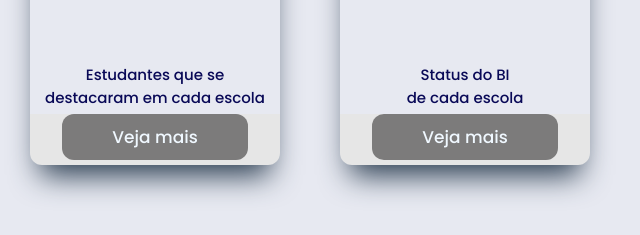
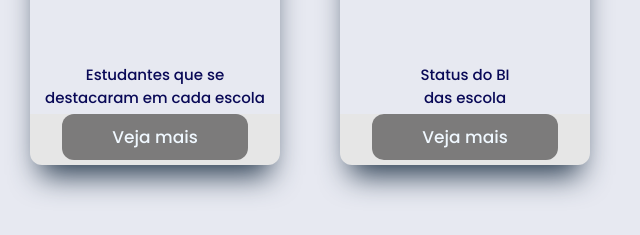
Before and after one commit to aguinaldool/estrelasprogramacao, a plain HTML site: page index.html in a window 1280 px wide. Shown: the part 425-660 px from the top of the page, 640-1280 px from the left. Drawn offline with Linux system fonts and the light colour scheme; a web font is replaced by a local one.

Commit message:
Update index.html
erro status bi escolas

```diff
--- a/index.html
+++ b/index.html
@@ -54,7 +54,7 @@
             <img src="img/GRAPHIC.svg" alt="">
             <h1>Status <br>no  BI</h1>
 
-            <p>Status do BI <br>de cada escola</p>
+            <p>Status do BI <br>das escola</p>
             <a href="status.html" target="_blank">
             <button class="btn">Veja mais</button>
 
```
